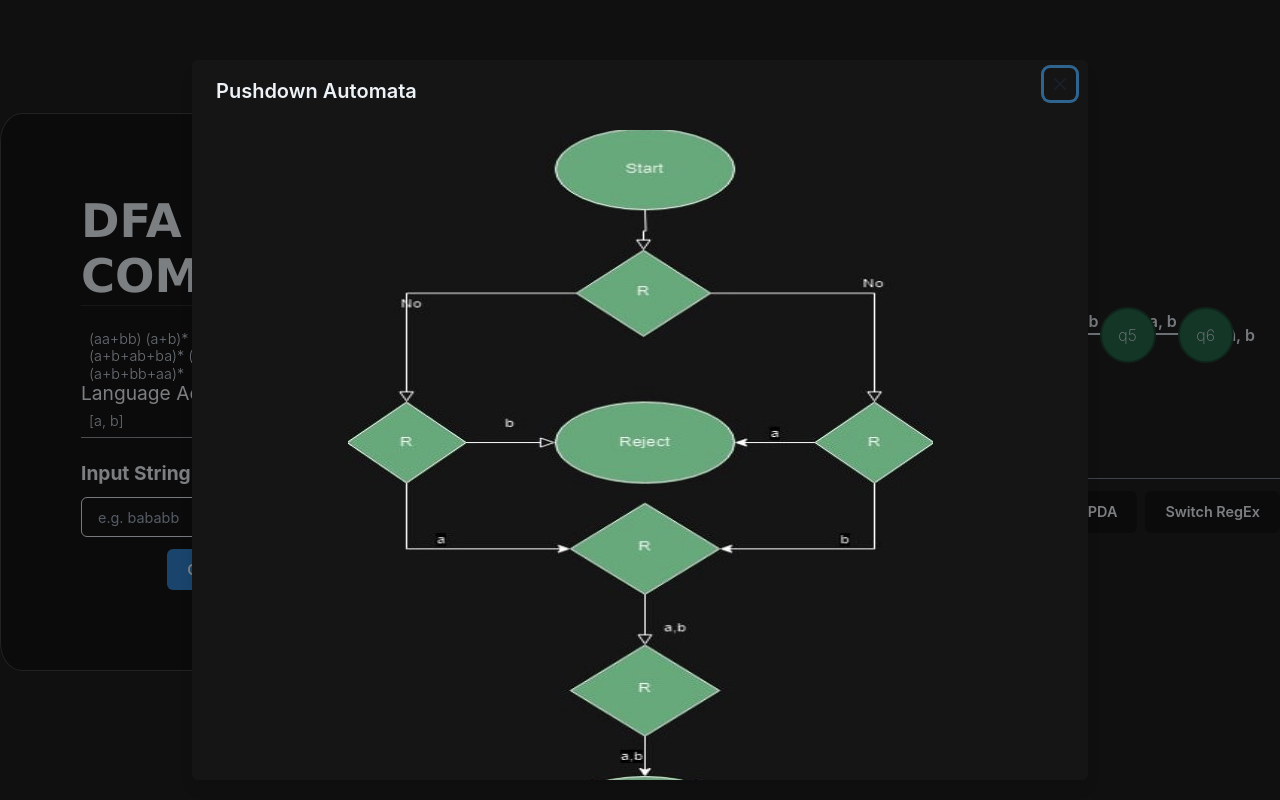
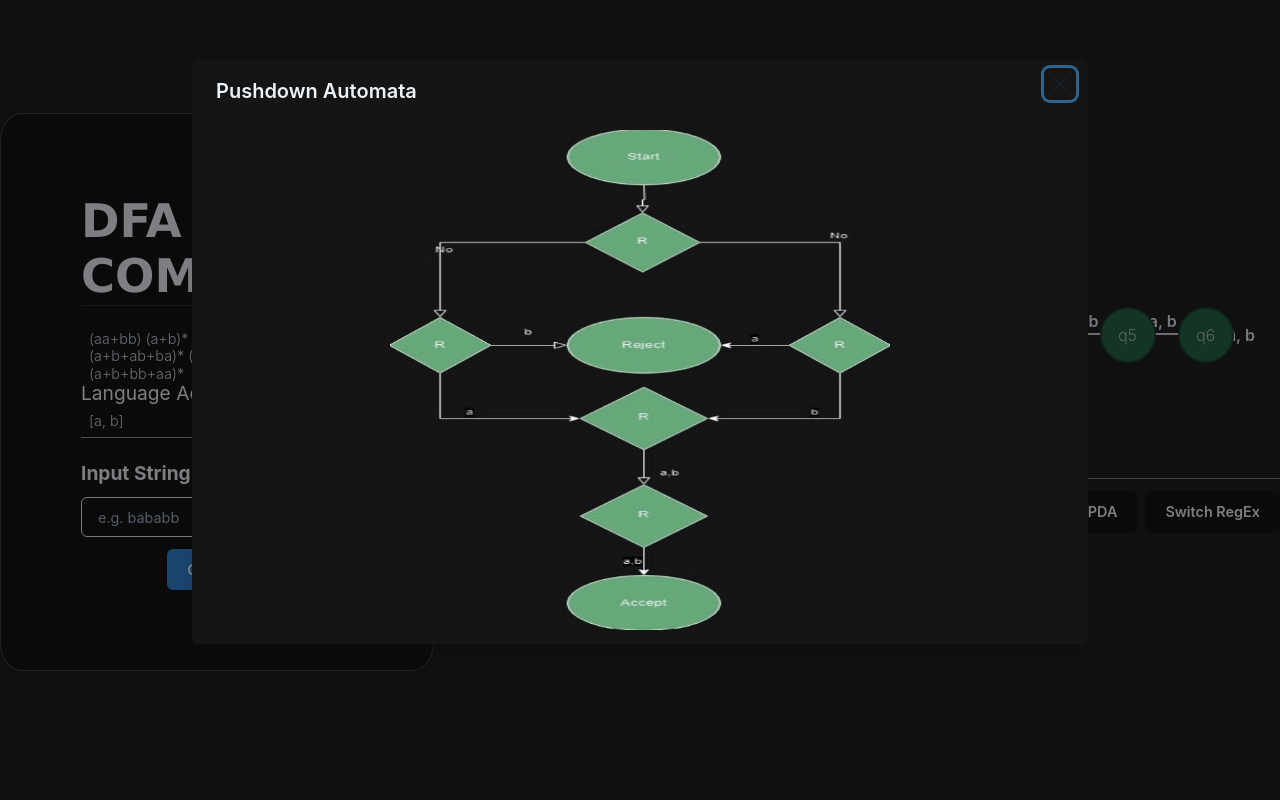
Before and after one commit to 20thmarcus/DFASimulator, a Next.js app: page / in a window 1280 px wide. Both pictures are taken after a click on the button "Show PDA". Built offline with nearby package versions, Linux system fonts and the light colour scheme.

Commit message:
sixth ver

```diff
--- a/components/components/PDA.js
+++ b/components/components/PDA.js
@@ -1,3 +1,5 @@
+import Image from 'next/image'; // Import Next.js Image component
+
 import {
   Box,
   VStack,
@@ -28,20 +30,20 @@ const PDA = ({ prob2 }) => {
 
       <Modal isOpen={isOpen} onClose={onClose} size="xl">
         <ModalOverlay />
-        <ModalContent bg="#151515" maxW="70%" maxH="90vh" overflowY="auto">
+        <ModalContent bg="#151515" maxW="70%" maxH="95vh" overflowY="auto">
           <ModalHeader color="gray.100">Pushdown Automata</ModalHeader>
           <ModalCloseButton />
           <ModalBody>
             {!prob2 ? (
               <VStack>
                 <Box>
-                  <img src="/views/PDA1.jpg" alt="PDA1" />
+                  <Image src="/views/PDA1.jpg" alt="PDA1" width={500} height={500} />
                 </Box>
               </VStack>
             ) : (
               <VStack>
                 <Box>
-                  <img src="/views/PDA2.jpg" alt="PDA2" />
+                  <Image src="/views/PDA2.jpg" alt="PDA2" width={500} height={500} />
                 </Box>
                 {/* Add more images as needed */}
               </VStack>
```
